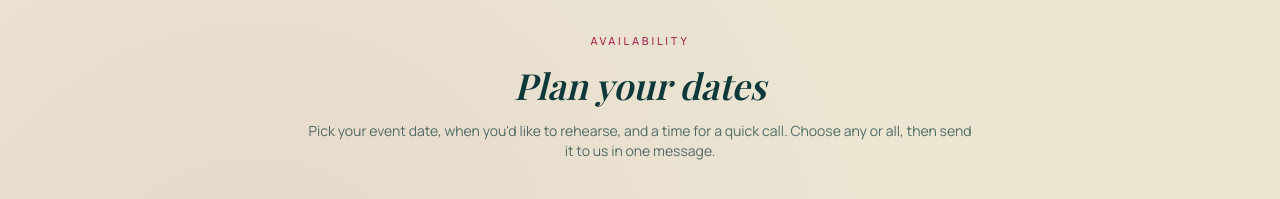
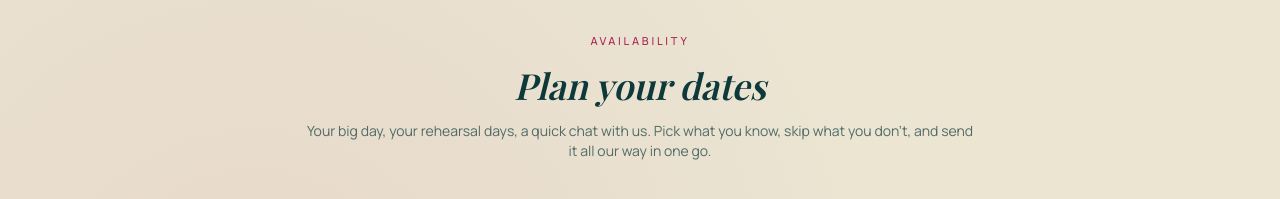
Before and after one commit to dicoder4/TNC, a React (Vite) app: page / in a window 1280 px wide. Shown: the part 4500-4699 px from the top of the page. Built offline with nearby package versions, Linux system fonts and the light colour scheme; no server answers; a web font is replaced by a local one.

Commit message:
Changing raw text

```diff
--- a/src/components/Availability.jsx
+++ b/src/components/Availability.jsx
@@ -222,8 +222,8 @@ function AvailabilityCalendar() {
             Plan your dates
           </h2>
           <p className="mt-4 text-sm text-tnc-teal/70">
-            Pick your event date, when you&apos;d like to rehearse, and a time for a
-            quick call. Choose any or all, then send it to us in one message.
+            Your big day, your rehearsal days, a quick chat with us. Pick
+            what you know, skip what you don&apos;t, and send it all our way in one go.
           </p>
         </motion.div>
 
```
